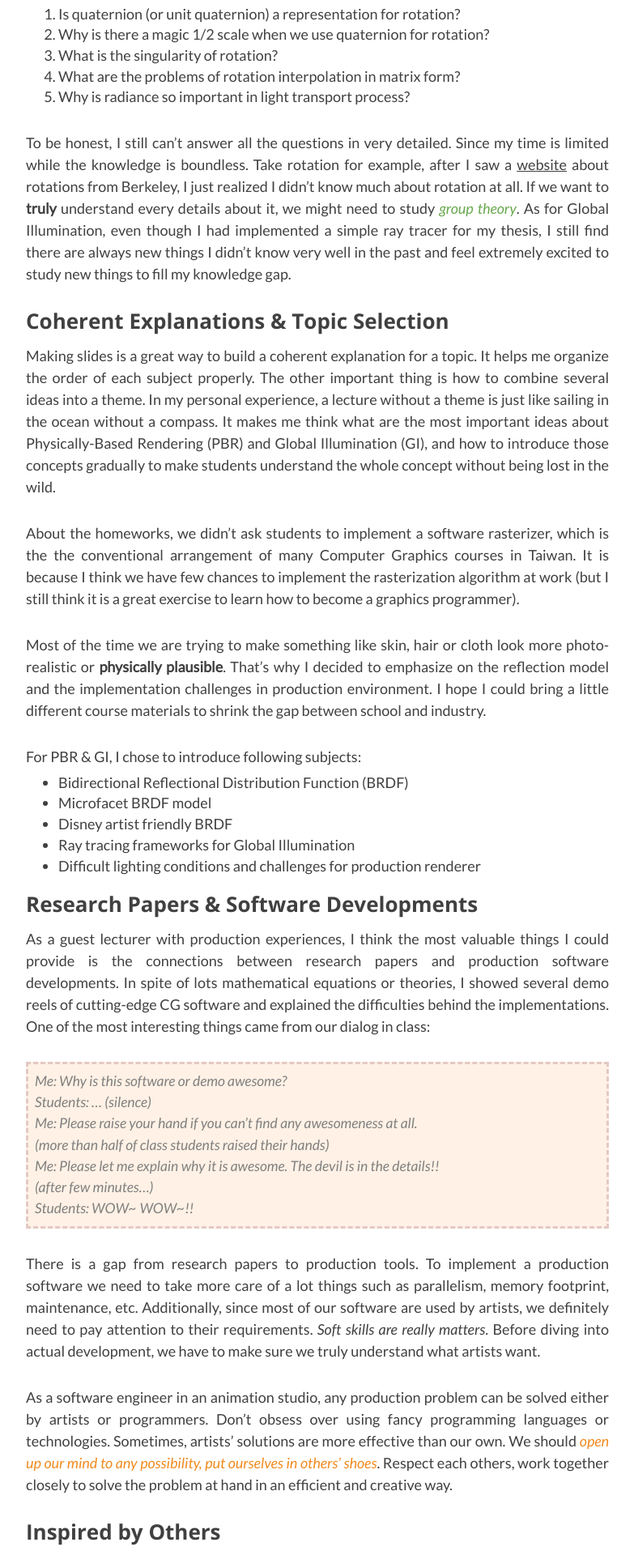
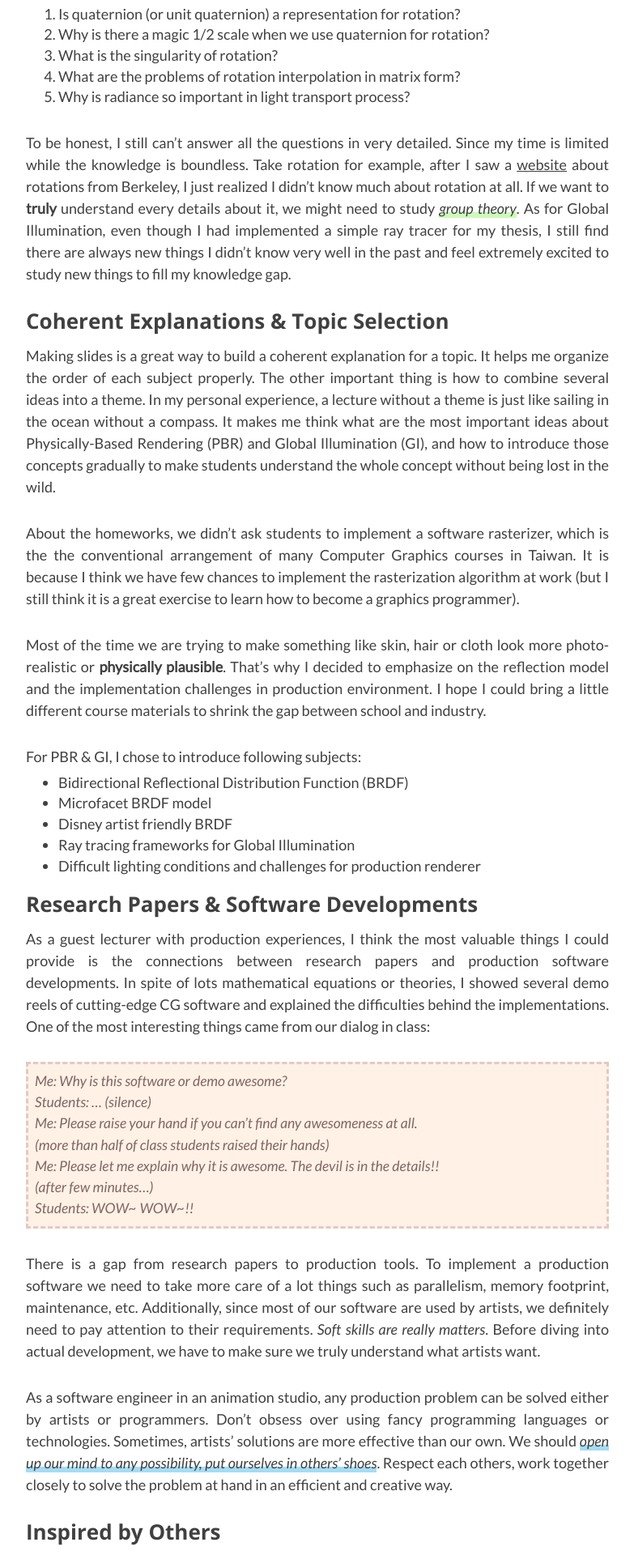
Before and after one commit to shihchinw/shihchinw.github.io, a Jekyll site: the page built from _posts/2016-12-31-learning-by-teaching-as-a-guest-lecturer.markdown, in a window 1280 px wide. Shown: the part 888-2808 px from the top of the page at 81% size, without its empty margins (248-1031 px from the left). Built offline with Jekyll 4.4.1, drawn with Linux system fonts in a browser that asks for light colours; nearby versions of some CDN libraries; some web fonts are replaced; comment, search, counter and statistics services are not loaded.

Commit message:
Change text highlight style

```diff
--- a/_includes/head.html
+++ b/_includes/head.html
@@ -162,6 +162,12 @@
         text-decoration: underline;
     }
 
+    .container a:hover, a:focus {
+        /* color: #0085a1; */
+        background: #A6DCF3;
+        text-decoration: none;
+    }
+
     samp {
         display: block;
         background-color: rgba(0, 55, 0, 1);
@@ -204,14 +210,27 @@
         font-size: 80%;
     }
 
+    blockquote {
+        color: #806565;
+    }
+
     blockquote a {
         color: #337ab7;
     }
 
-    span.blue { color: #3D85C6; }
-    span.orange { color: #F18B20; }
-    span.red { color: #DC1111; }
-    span.green { color: #6AA84F; }
+    span.blue {
+        border-bottom: 1px solid #a6dcf3;
+        box-shadow: inset 0 -6px 0 #a6dcf3;
+    }
+    span.orange {
+        border-bottom: 1px solid #ffd8ae;
+        box-shadow: inset 0 -6px 0 #ffd8ae;
+    }
+    span.red { color: #dc1111; }
+    span.green {
+        border-bottom: 1px solid #cdf9bb;
+        box-shadow: inset 0 -6px 0 #cdf9bb;
+    }
 
     .tag-box {
         list-style: none;
--- a/_posts/2016-12-31-learning-by-teaching-as-a-guest-lecturer.markdown
+++ b/_posts/2016-12-31-learning-by-teaching-as-a-guest-lecturer.markdown
@@ -51,13 +51,13 @@
 
 There is a gap from research papers to production tools. To implement a production software we need to take more care of a lot things such as parallelism, memory footprint, maintenance, etc. Additionally, since most of our software are used by artists, we definitely need to pay attention to their requirements. _Soft skills are really matters_. Before diving into actual development, we have to make sure we truly understand what artists want.
 
-As a software engineer in an animation studio, any production problem can be solved either by artists or programmers. Don't obsess over using fancy programming languages or technologies. Sometimes, artists' solutions are more effective than our own. We should <span class="orange">_open up our mind to any possibility, put ourselves in others' shoes_</span>. Respect each others, work together closely to solve the problem at hand in an efficient and creative way.
+As a software engineer in an animation studio, any production problem can be solved either by artists or programmers. Don't obsess over using fancy programming languages or technologies. Sometimes, artists' solutions are more effective than our own. We should <span class="blue">_open up our mind to any possibility, put ourselves in others' shoes_</span>. Respect each others, work together closely to solve the problem at hand in an efficient and creative way.
 
 # Inspired by Others
 
 I enjoy talking to passionate people from different backgrounds and ages. They always show me a new way to examine a problem. As for the students who studies Computer Graphics for the first time, their questions can help me find out the blind spots of my understanding. This make me re-think the problem in a direction forward fundamental ideas. It opens up my mind not only to discover the relation between different topics but also to digest more core ideas behind certain findings.
 
-Frankly speaking, the one who learns the most valuable things from this teaching experience is myself. In my lectures, I often said I still have lots of things I don't know very well. If they have figured out something new afterwards, please don't hesitate to share with we. Just like I said to the students in my first lecture: I'm not a teacher. <span class="orange">_I just a tour guide who wants to share the beauty of Computer Graphics I've seen in my journey. Please join me and have FUN!_</span>
+Frankly speaking, the one who learns the most valuable things from this teaching experience is myself. In my lectures, I often said I still have lots of things I don't know very well. If they have figured out something new afterwards, please don't hesitate to share with we. Just like I said to the students in my first lecture: I'm not a teacher. <span class="blue">_I just a tour guide who wants to share the beauty of Computer Graphics I've seen in my journey. Please join me and have FUN!_</span>
 
 # Footnotes
 
--- a/css/clean-blog.css
+++ b/css/clean-blog.css
@@ -31,14 +31,15 @@
 }
 a:hover,
 a:focus {
-  color: #0085a1;
+  /* color: #0085a1; */
+  background: #A6DCF3;
 }
 /*a img:hover,
 a img:focus {
   cursor: zoom-in;
 }*/
 blockquote {
-  color: #808080;
+  color: #C76060;
   font-style: italic;
 }
 hr.small {
```
